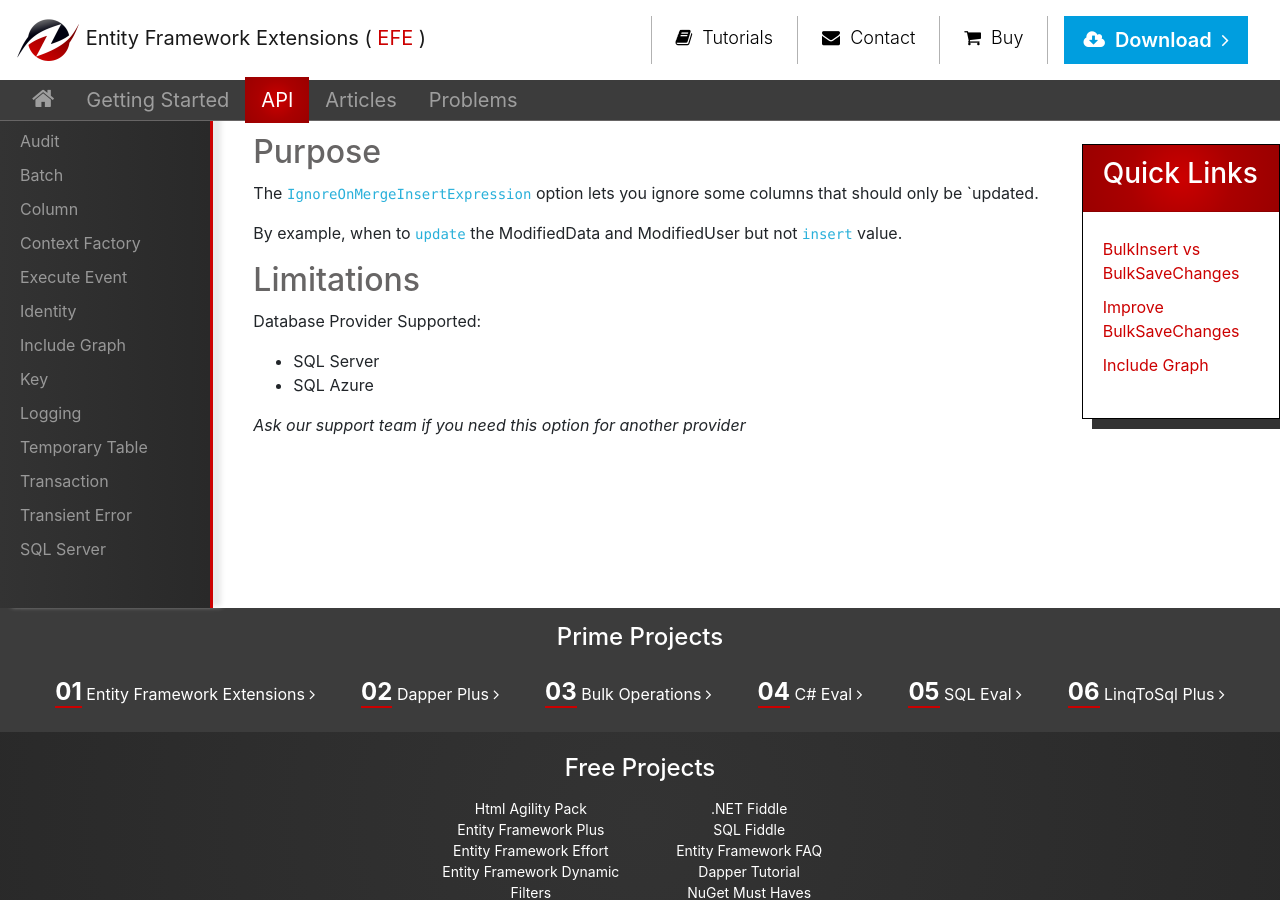
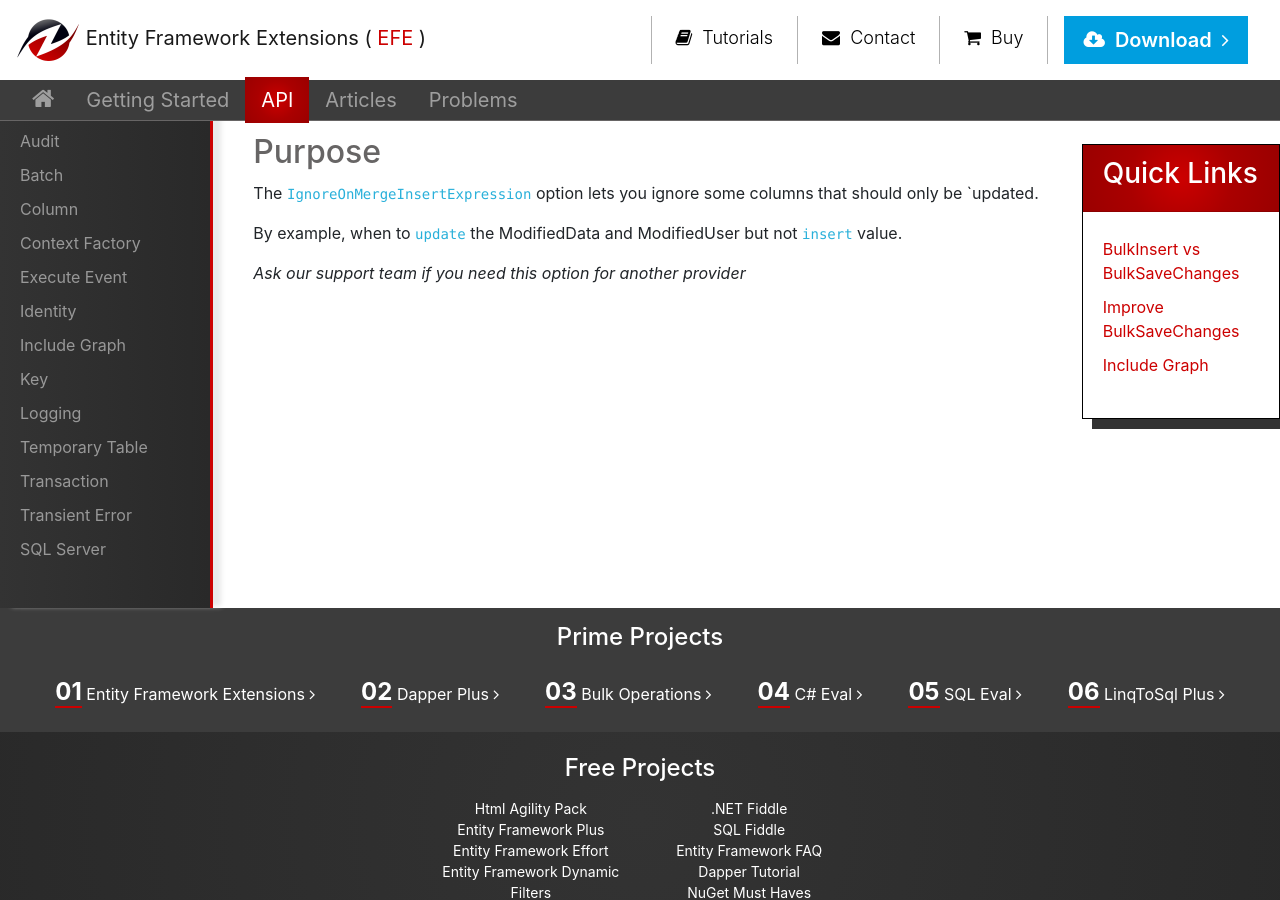
Before and after one commit to zzzprojects/EntityFramework-Extensions, a Jekyll site: the page built from docs/pages/api/options/ingore-on-merge-insert-expression.md, in a window 1280 px wide and 900 px high, scrolled down 512 px. Built offline with Jekyll 4.4.1, drawn with Linux system fonts in a browser that asks for light colours; nearby versions of some CDN libraries; our own code applies the rules of GitHub Pages for plain Markdown files.

Commit message:
Update ingore-on-merge-insert-expression.md

```diff
--- a/docs/pages/api/options/ingore-on-merge-insert-expression.md
+++ b/docs/pages/api/options/ingore-on-merge-insert-expression.md
@@ -17,9 +17,4 @@ The `IgnoreOnMergeInsertExpression` option lets you ignore some columns that sho
 
 By example, when to `update` the ModifiedData and ModifiedUser but not `insert` value.
 
-## Limitations
-Database Provider Supported:
-- SQL Server
-- SQL Azure
-
 _Ask our support team if you need this option for another provider_
```
